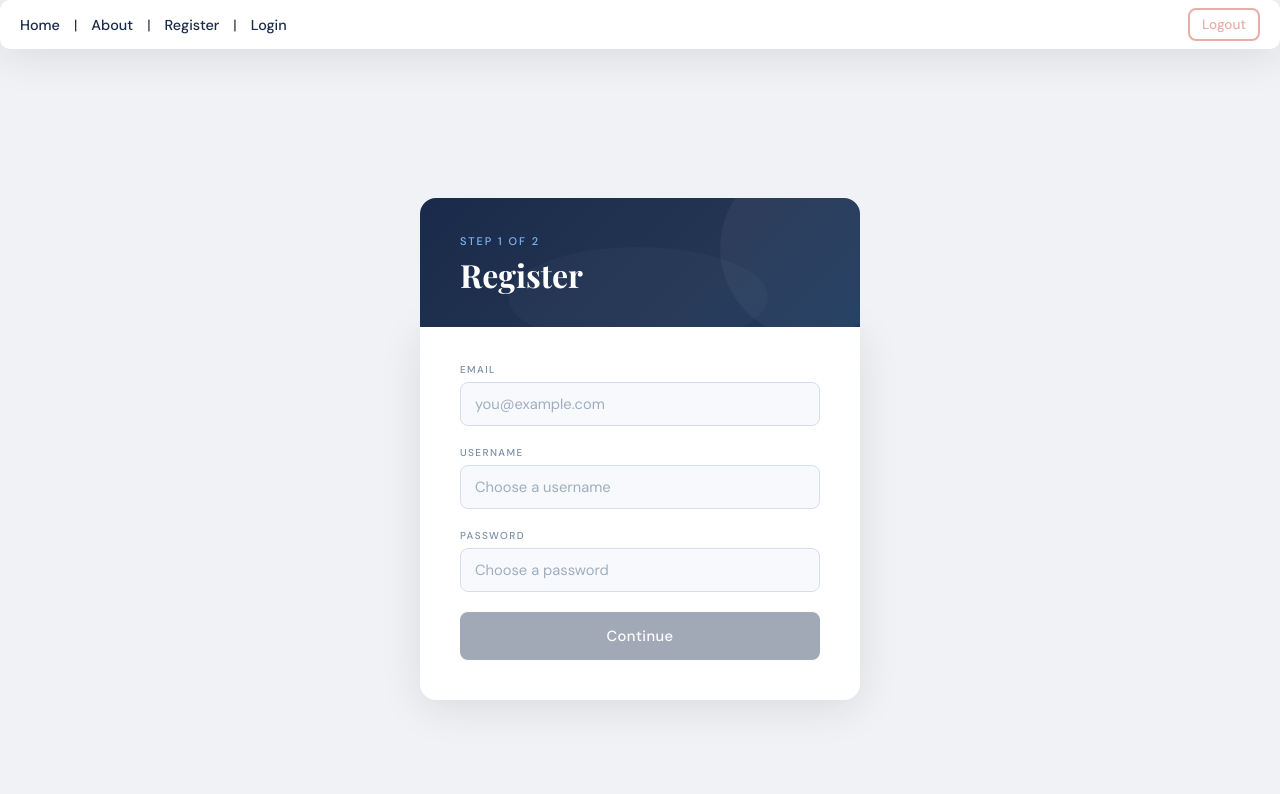
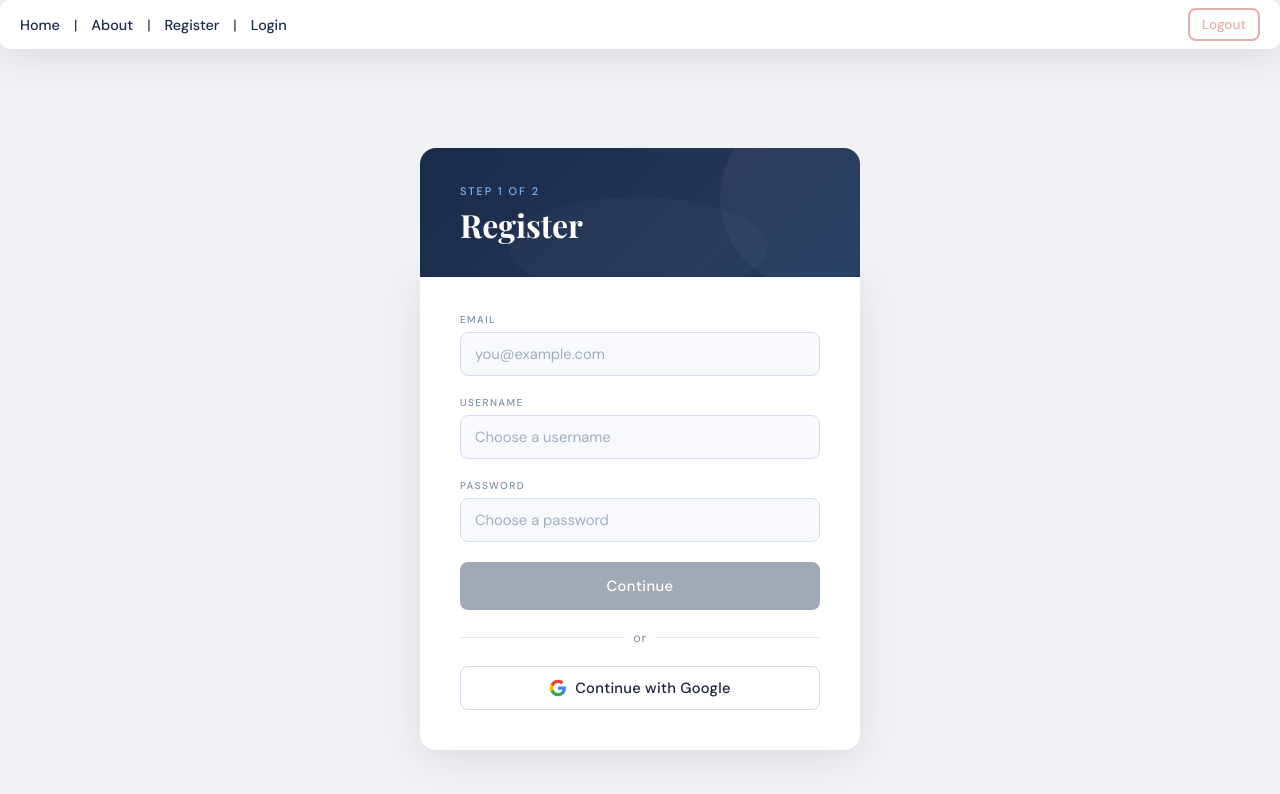
Before and after one commit to NikolenkoRostislav/job-scraper, a Vue app in the folder frontend/: page /register in a window 1280 px wide. Shown: the top 794 px of the page. Built offline with nearby package versions, Linux system fonts and the light colour scheme; no server answers.

Commit message:
feat: added continue with google button to register page

```diff
--- /dev/null
+++ b/frontend/src/components/GoogleLogin.vue
@@ -0,0 +1,62 @@
+<script lang="ts" setup>
+    import AuthService from '@/services/authService';
+
+    async function googleLogin() {
+        await AuthService.googleLogin()
+    }
+</script>
+
+<template>
+    <button class="btn-google" @click="googleLogin">
+        <svg class="google-icon" viewBox="0 0 24 24" xmlns="http://www.w3.org/2000/svg">
+            <path d="M22.56 12.25c0-.78-.07-1.53-.2-2.25H12v4.26h5.92c-.26 1.37-1.04 2.53-2.21 3.31v2.77h3.57c2.08-1.92 3.28-4.74 3.28-8.09z" fill="#4285F4"/>
+            <path d="M12 23c2.97 0 5.46-.98 7.28-2.66l-3.57-2.77c-.98.66-2.23 1.06-3.71 1.06-2.86 0-5.29-1.93-6.16-4.53H2.18v2.84C3.99 20.53 7.7 23 12 23z" fill="#34A853"/>
+            <path d="M5.84 14.09c-.22-.66-.35-1.36-.35-2.09s.13-1.43.35-2.09V7.07H2.18C1.43 8.55 1 10.22 1 12s.43 3.45 1.18 4.93l3.66-2.84z" fill="#FBBC05"/>
+            <path d="M12 5.38c1.62 0 3.06.56 4.21 1.64l3.15-3.15C17.45 2.09 14.97 1 12 1 7.7 1 3.99 3.47 2.18 7.07l3.66 2.84c.87-2.6 3.3-4.53 6.16-4.53z" fill="#EA4335"/>
+        </svg>
+        Continue with Google
+    </button>
+</template>
+
+<style scoped>
+    .btn-google {
+        width: 100%;
+        display: flex;
+        align-items: center;
+        justify-content: center;
+        gap: var(--space-sm);
+        font-family: var(--font-body);
+        font-size: 0.92rem;
+        font-weight: 500;
+        padding: 11px;
+        border-radius: var(--radius-sm);
+        border: 1px solid var(--color-border);
+        background: var(--color-surface);
+        color: var(--color-text);
+        cursor: pointer;
+        letter-spacing: 0.02em;
+        transition:
+            background var(--transition-base),
+            border-color var(--transition-base),
+            box-shadow var(--transition-base),
+            transform var(--transition-fast);
+    }
+
+    .btn-google:hover {
+        background: var(--color-surface-subtle);
+        border-color: var(--color-border);
+        box-shadow: var(--shadow-hover);
+        transform: translateY(-1px);
+    }
+
+    .btn-google:active {
+        transform: translateY(0);
+        box-shadow: none;
+    }
+
+    .google-icon {
+        width: 18px;
+        height: 18px;
+        flex-shrink: 0;
+    }
+</style>
--- a/frontend/src/views/LoginView.vue
+++ b/frontend/src/views/LoginView.vue
@@ -3,6 +3,7 @@
 
     import AuthService from '@/services/authService';
     import useAuthStore from '@/stores/auth';
+    import GoogleLogin from "@/components/GoogleLogin.vue";
 
 
     const authStore = useAuthStore();
@@ -22,11 +23,6 @@
             error.value = err
         }
     }
-
-    async function googleLogin() {
-        await AuthService.googleLogin()
-    }
-
 </script>
 
 <template>
@@ -67,15 +63,7 @@
                         <span class="divider-line"></span>
                     </div>
 
-                    <button class="btn-google" @click="googleLogin">
-                        <svg class="google-icon" viewBox="0 0 24 24" xmlns="http://www.w3.org/2000/svg">
-                            <path d="M22.56 12.25c0-.78-.07-1.53-.2-2.25H12v4.26h5.92c-.26 1.37-1.04 2.53-2.21 3.31v2.77h3.57c2.08-1.92 3.28-4.74 3.28-8.09z" fill="#4285F4"/>
-                            <path d="M12 23c2.97 0 5.46-.98 7.28-2.66l-3.57-2.77c-.98.66-2.23 1.06-3.71 1.06-2.86 0-5.29-1.93-6.16-4.53H2.18v2.84C3.99 20.53 7.7 23 12 23z" fill="#34A853"/>
-                            <path d="M5.84 14.09c-.22-.66-.35-1.36-.35-2.09s.13-1.43.35-2.09V7.07H2.18C1.43 8.55 1 10.22 1 12s.43 3.45 1.18 4.93l3.66-2.84z" fill="#FBBC05"/>
-                            <path d="M12 5.38c1.62 0 3.06.56 4.21 1.64l3.15-3.15C17.45 2.09 14.97 1 12 1 7.7 1 3.99 3.47 2.18 7.07l3.66 2.84c.87-2.6 3.3-4.53 6.16-4.53z" fill="#EA4335"/>
-                        </svg>
-                        Continue with Google
-                    </button>
+                    <GoogleLogin @click="googleLogin" />
                 </div>
 
                 <div v-if="token" class="success-message">
@@ -267,47 +255,6 @@
         letter-spacing: 0.06em;
     }
 
-    .btn-google {
-        width: 100%;
-        display: flex;
-        align-items: center;
-        justify-content: center;
-        gap: var(--space-sm);
-        font-family: var(--font-body);
-        font-size: 0.92rem;
-        font-weight: 500;
-        padding: 11px;
-        border-radius: var(--radius-sm);
-        border: 1px solid var(--color-border);
-        background: var(--color-surface);
-        color: var(--color-text);
-        cursor: pointer;
-        letter-spacing: 0.02em;
-        transition:
-            background var(--transition-base),
-            border-color var(--transition-base),
-            box-shadow var(--transition-base),
-            transform var(--transition-fast);
-    }
-
-    .btn-google:hover {
-        background: var(--color-surface-subtle);
-        border-color: var(--color-border);
-        box-shadow: var(--shadow-hover);
-        transform: translateY(-1px);
-    }
-
-    .btn-google:active {
-        transform: translateY(0);
-        box-shadow: none;
-    }
-
-    .google-icon {
-        width: 18px;
-        height: 18px;
-        flex-shrink: 0;
-    }
-
     .success-message {
         display: flex;
         align-items: center;
--- a/frontend/src/views/RegisterView.vue
+++ b/frontend/src/views/RegisterView.vue
@@ -1,7 +1,10 @@
 <script lang="ts" setup>
     import { ref } from "vue";
+
     import AuthService from "@/services/authService";
     import UserService from "@/services/userService";
+    import GoogleLogin from "@/components/GoogleLogin.vue";
+
 
     const email = ref("");
     const username = ref("");
@@ -65,7 +68,6 @@ async function register() {
 
             <div class="card-body">
 
-                <!-- ── Step 1: Details ── -->
                 <template v-if="!codeSent">
                     <div class="form-group">
                         <label for="email">Email</label>
@@ -89,9 +91,16 @@ async function register() {
                     >
                         Continue
                     </button>
+
+                    <div class="divider-row">
+                        <span class="divider-line"></span>
+                        <span class="divider-label">or</span>
+                        <span class="divider-line"></span>
+                    </div>
+
+                    <GoogleLogin @click="" />
                 </template>
 
-                <!-- ── Step 2: Verify code ── -->
                 <template v-else>
                     <p class="verify-hint">
                         We sent a verification code to <strong>{{ email }}</strong>. Enter it below to complete registration.
@@ -358,4 +367,22 @@ async function register() {
         border: 1px solid #f5c6c6;
         border-radius: var(--radius-sm);
     }
+
+    .divider-row {
+        display: flex;
+        align-items: center;
+        gap: var(--space-sm);
+    }
+
+    .divider-line {
+        flex: 1;
+        height: 1px;
+        background: var(--color-border-subtle);
+    }
+
+    .divider-label {
+        font-size: 0.78rem;
+        color: var(--color-text-muted);
+        letter-spacing: 0.06em;
+    }
 </style>
```
Lines whose indentation alone changed are shown as unchanged.
